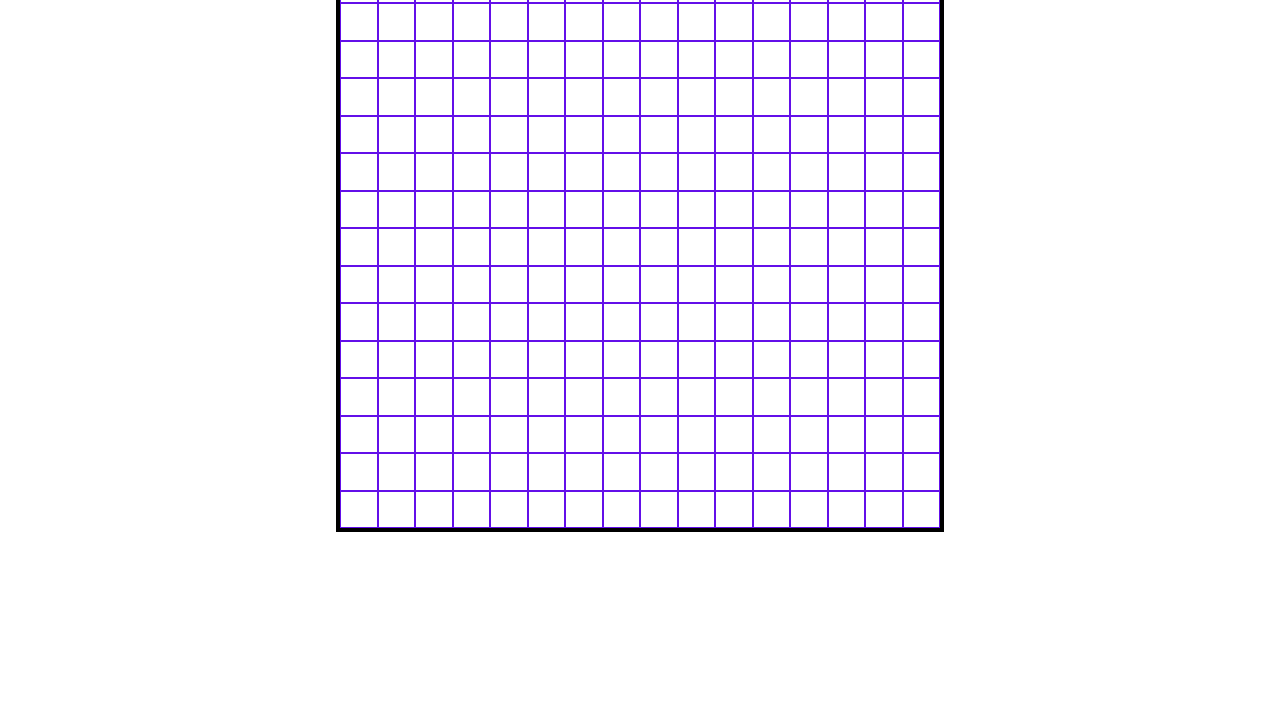
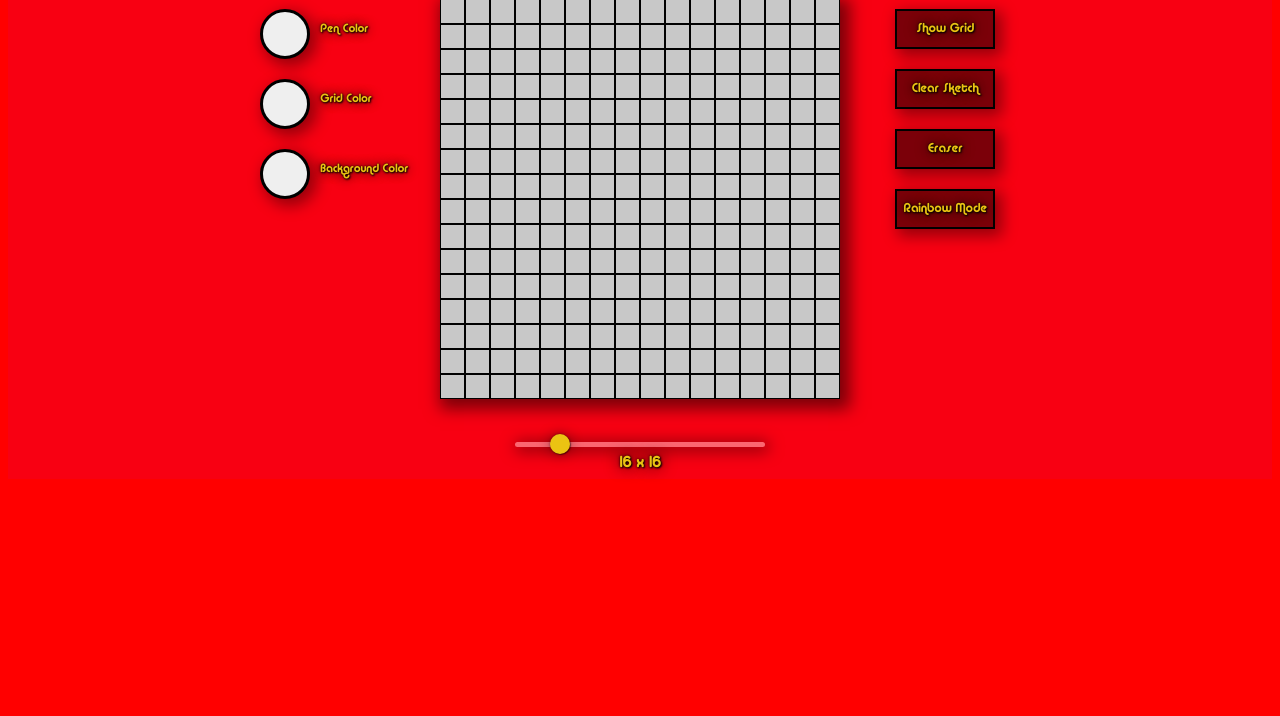
Before and after one commit to ThomasMcDonald1/odin-etch-a-sketch, a plain HTML site: page index.html in a window 1280 px wide. Shown: the part 84-800 px from the top of the page. Drawn offline with Linux system fonts and the light colour scheme.

Commit message:
adds several features to the page as described:
added custom fonts for the header, buttons, and range slider.
added adjustable display grid intended for drawing; adjusted
via. a range slider from 1 x 1 to 100 x 100 grid.
added main layout for the page.
added configuration buttons for colors and drawing conveniences

```diff
--- a/etchASketch.js
+++ b/etchASketch.js
@@ -1,9 +1,33 @@
 const DEFAULT_COLUMN_SIZE = 16;
-document.addEventListener("DOMContentLoaded", initializeGrid(DEFAULT_COLUMN_SIZE));
+document.addEventListener("DOMContentLoaded", setGrid(DEFAULT_COLUMN_SIZE));
 
-function initializeGrid(columnSize)
+let cellRangeSlider = document.querySelector('.cell-slider');
+
+cellRangeSlider.addEventListener('input', function()
 {
+    setGrid(cellRangeSlider.value);
+});
+
+function setGrid(columnSize)
+{
+    let cellSliderText = document.querySelector('.slider-text');
+    cellSliderText.textContent = columnSize.toString() + " x " + columnSize.toString();
+
     const gridContainer = document.querySelector('#grid-container');
+
+    // Need to clear the grid items (children of the container) before adding new cells, if they exist
+            // #grid-container has at least a child: .grid-column if entering the loop:
+    while (gridContainer.firstChild)
+    {
+        // .grid-column, a child of #grid-container, contains at least a child: .cell if entering the loop:
+        while(gridContainer.firstChild.firstChild)
+        {
+            // remove the cell child from the column
+            gridContainer.firstChild.removeChild(gridContainer.firstChild.firstChild);
+        }
+        // remove the column child from the container
+        gridContainer.removeChild(gridContainer.firstChild);
+    }
 
     for (let i = 0; i < columnSize; i++)
     {
@@ -15,15 +39,27 @@ function initializeGrid(columnSize)
             const cell = document.createElement('div');
             cell.classList.add('grid-cell');
             column.appendChild(cell);
-
+            cell.style.backgroundColor = "rgb(200, 200, 200)";
             cell.addEventListener("mouseover", function ()
             { hoveredCell(cell) });
+            cell.addEventListener("mouseout", function ()
+            { stoppedHoveredCell(cell) });
         }
         gridContainer.appendChild(column);
     }
+}
+
+function resetCells()
+{
+
 }
 
 function hoveredCell(cell)
 {
     cell.style.backgroundColor = "red";
 }
+
+function stoppedHoveredCell(cell)
+{
+    cell.style.backgroundColor = "rgb(200, 200, 200)";
+}
--- a/index.html
+++ b/index.html
@@ -9,8 +9,48 @@
 </head>
 <body>
     <div id="main-container">
-        <div id="grid-container">
+        <div id="sketch-header">
+            <p class="header-text">Etch-A-Sketch</p>
+        </div>
+        <div id="interactives">
+            <div id="sketch-configuration">
+                <div class="config-align">
+                    <button class="config-button-color" id="pen-color-picker"></button>
+                    <p class="config-text">Pen Color</p>
+                </div>
+                <div class="config-align">
+                    <button class="config-button-color" id="grid-color-picker"></button>
+                    <p class="config-text">Grid Color</p>
+                </div>
+                <div class="config-align">
+                    <button class="config-button-color" id="grid-color-picker"></button>
+                    <p class="config-text">Background Color</p>
+                </div>
+            </div>
+            <div id="grid-container"></div>
+            <div id="sketch-configuration">
+                <button class="toggle-button">
+                    <span class="config-text-toggle">Show Grid</span>
+                </button>
+                <button class="toggle-button">
+                    <span class="config-text-toggle">Clear Sketch</span>
+                </button>
+                <button class="toggle-button">
+                    <span class="config-text-toggle">Eraser</span>
+                </button>
+                <button class="toggle-button">
+                    <span class="config-text-toggle">Rainbow Mode</span>
+                </button>
+            </div>
+        </div>
 
+        <!-- <input type="range" min="1" max="100" value="16" oninput="rangeValue.innerText = this.value"><p id="rangeValue">100</p> -->
+        <div class="slider-background">
+            <div class="cell-slider-container">
+                <span class="bar"><span class="fill"></span></span>
+                <input class="cell-slider" type="range" min="1" max="100" value="16">
+            </div>
+            <span class="slider-text"></span>
         </div>
     </div>
 </body>
--- a/styles.css
+++ b/styles.css
@@ -1,29 +1,123 @@
+@font-face {
+    font-family: 'RockFont';
+    src: url(fonts/RockFont.ttf);
+}
+
+@font-face {
+    font-family: 'alba';
+    src: url(fonts/alba.TTF);
+}
+
+body
+{
+    background-color: #ff0000;
+}
+
+.header-text
+{
+    margin: 5px;
+    font-family: 'alba', sans-serif;
+    font-size: 35px;
+    color: #ebc312;
+    text-shadow: 1px 1px 2px rgb(0, 0, 0), 0 0 1em rgb(31, 31, 31), 0 0 0.2em rgb(0, 0, 0);
+}
 
 #main-container
 {
     display: flex;
     flex-direction: column;
     align-items: center;
-    gap: 20px;
+    gap: 10px;
+    background-color: #f80012;
+}
+
+#interactives
+{
+    display: flex;
+    align-items: s;
+    gap: 10px;
+}
+
+#sketch-configuration
+{
+    display: flex;
+    flex-direction: column;
+    align-items: flex-start;
+    width: 150px;
+    height: 400px;
+    padding: 20px;
+    padding-top: 0px;
+    border-top: 0px solid;
+    border-bottom: 0px solid;
+    border-left: 0px solid;
+    border-right: 0px solid;
+    gap: 10px;
+}
+
+.config-button-color
+{
+    margin: 0px;
+    display: block;
+    height: 50px;
+    width: 50px;
+    border: 3px solid;
+    margin-top: 10px;
+    border-radius: 50%;
+    box-shadow: 5px 5px 15px 2px rgba(0, 0, 0, 0.4);
+}
+
+.toggle-button
+{
+    display: block;
+    height: 40px;
+    width: 100px;
+    margin-top: 10px;
+    margin-left: 25px;
+    border: 2px solid;
+    box-shadow: 5px 5px 15px 2px rgba(0, 0, 0, 0.4);
+    background-color: rgba(0, 0, 0, 0.5);
+    /*background-color: rgba(0, 100, 100, 0.8);*/
+}
+
+#color-picker
+{
+
+}
+
+.config-text
+{
+    font-family: 'alba', sans-serif;
+    font-size: 12px;
+    color: #ebc312;
+    text-shadow: 1px 1px 2px rgb(0, 0, 0), 0 0 1em rgb(0, 0, 0), 0 0 0.2em rgb(0, 0, 0);
+}
+
+.config-text-toggle
+{
+    font-family: 'alba', sans-serif;
+    font-size: 13px;
+    color: #ebc312;
+    text-shadow: 1px 1px 2px rgb(0, 0, 0), 0 0 1em rgb(0, 0, 0), 0 0 0.2em rgb(0, 0, 0);
+}
+
+.config-align
+{
+    display: flex;
+    align-items: center;
+    gap: 10px;
 }
 
 #grid-container
 {
+    z-index: 1;
     display: flex;
     justify-content: center;
     gap: 0px;
 
-    min-width: 600px;
-    max-width: 600px;
-    min-height: 600px;
-    max-height: 600px;
+    width: 400px;
+    height: 400px;
 
-    border-top: 4px solid;
-    border-bottom: 4px solid;
-    border-left: 4px solid;
-    border-right: 4px solid;
-    border-color: rgb(0, 0, 0);
-
+    box-shadow: 5px 5px 15px 5px rgba(0, 0, 0, 0.5);
 }
 
 .grid-column
@@ -39,6 +133,50 @@
     border-bottom: 1px solid;
     border-left: 1px solid;
     border-right: 1px solid;
-    border-color: rgb(99, 15, 233);
+    border-width: none;
+    border-color: rgb(0, 0, 0);
     height: 100%;
 }
+
+.cell-slider
+{
+    -webkit-appearance: none;
+    width: 250px;
+    height: 5px;
+    border-radius: 5px;
+    outline: none;
+    background-color: rgba(255, 255, 255, 0.4);
+    box-shadow: 2px 2px 15px 2px rgba(0, 0, 0, 0.5);
+}
+
+.slider-background
+{
+    gap: 0px;
+    background-color: rgba(255,255,255,0);
+    border-radius: 10px;
+    display: flex;
+    flex-direction: column;
+    justify-content: center;
+    align-items: center;
+    width: 275px;
+    height: 50px;
+}
+
+.cell-slider-container .cell-slider::-webkit-slider-thumb
+{
+    -webkit-appearance: none;
+    width: 20px;
+    height: 20px;
+    background-color: #ebc312;
+    border-radius: 50%;
+    cursor: pointer;
+    outline: none;
+    box-shadow: 1px 1px 1px rgba(0, 0, 0, 0.4), 0 0 1em rgba(0, 0, 0, 0.4), 0 0 0.2em rgba(0, 0, 0, 0.4);
+}
+
+.slider-text
+{
+    font-family: 'alba', sans-serif;
+    color: #ebc312;
+    text-shadow: 1px 1px 2px rgb(0, 0, 0), 0 0 1em rgb(0, 0, 0), 0 0 0.2em rgb(0, 0, 0);
+}
```
Also changed, not shown: fonts/Achafsex.ttf (added), fonts/RockFont.ttf (added), fonts/alba.TTF (added), fonts/stony.TTF (added), images/etch-a-sketch.png (added).
